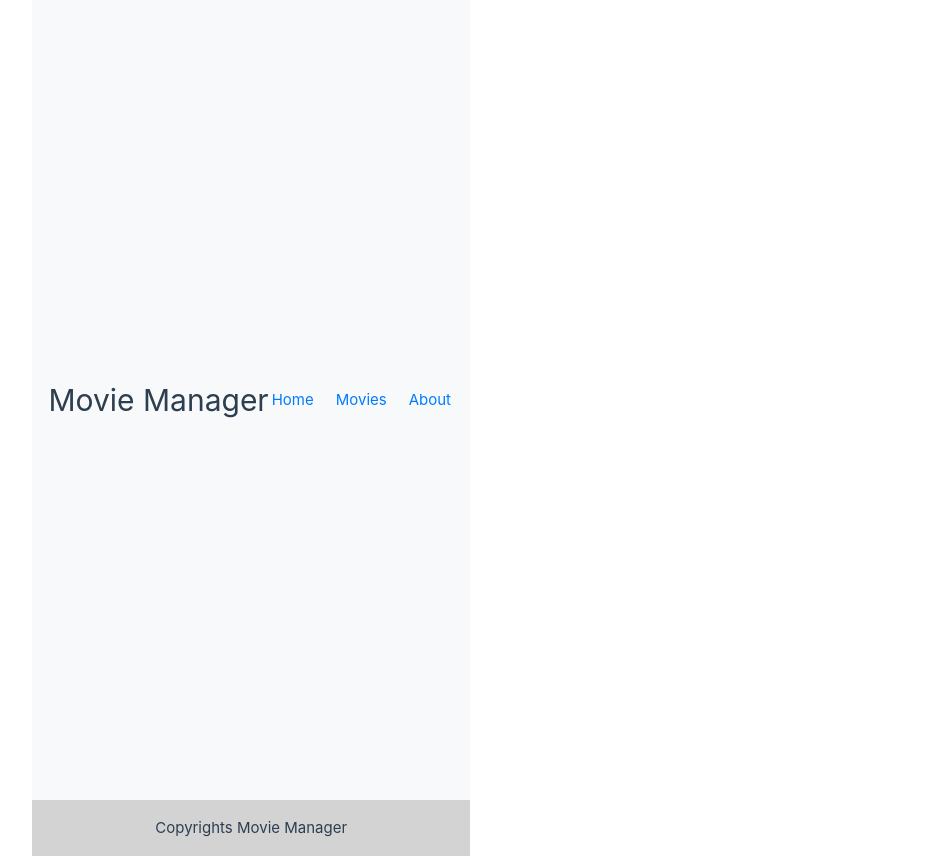
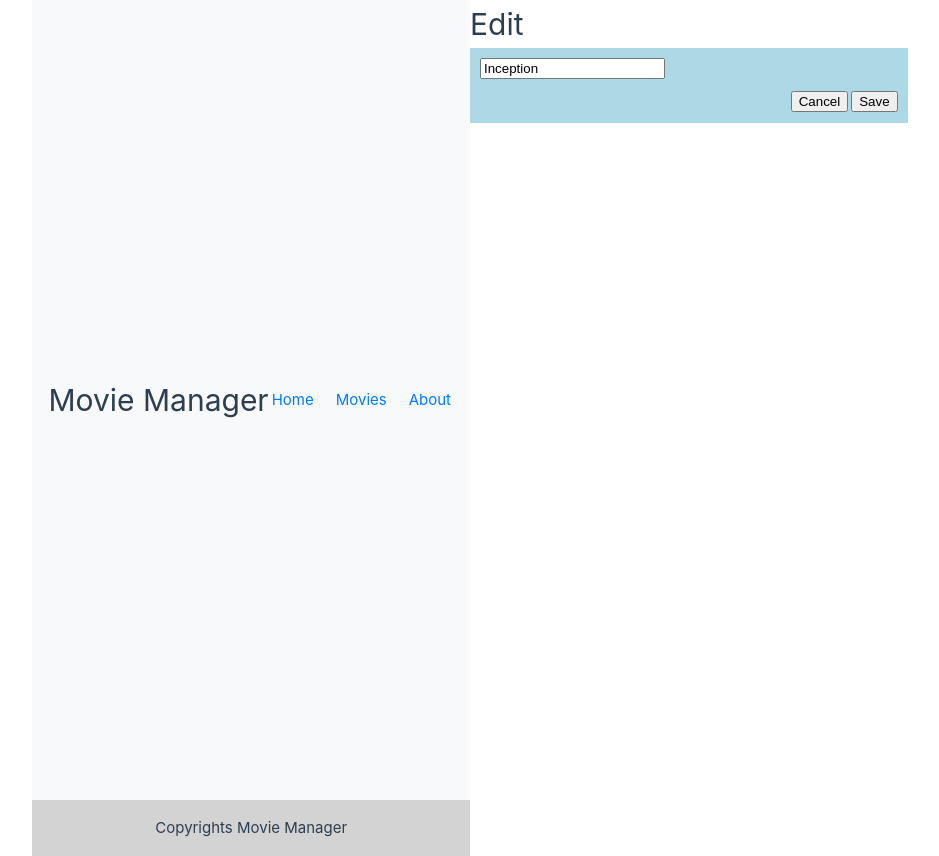
Before and after one commit to Moshe-Alper/manager-movies, a Vue app: page /movie/edit/m101 in a window 1280 px wide. Shown: the whole page, without its empty margins (170-1109 px from the left). Built offline with nearby package versions, Linux system fonts and the light colour scheme.

Commit message:
Add edit functionality for movies and update routing

```diff
--- a/src/cmps/MovieList.vue
+++ b/src/cmps/MovieList.vue
@@ -5,6 +5,7 @@
                 <MoviePreview :movie="movie" />
                 <div class="actions">
                     <RouterLink :to="`movie/${movie._id}`"><button>Details</button></RouterLink>
+                    <RouterLink :to="`movie/edit/${movie._id}`"><button>Edit</button></RouterLink>
                     <button @click="onRemoveMovie(movie._id)">x</button>
                 </div>
             </li>
--- a/src/pages/MovieDetails.vue
+++ b/src/pages/MovieDetails.vue
@@ -1,7 +1,7 @@
 <template>
   <div v-if="movie" class="movie-details">
     <h2>{{ movie.title }}</h2>
-    <RouterLink to="movie"><button>Back</button></RouterLink>
+    <RouterLink to="/movie"><button>Back</button></RouterLink>
   </div>
 </template>
 
--- /dev/null
+++ b/src/pages/MovieEdit.vue
@@ -0,0 +1,47 @@
+<template>
+  <h1>Edit</h1>
+  <form @submit.prevent="onSave" v-if="movie" class="movie-edit">
+    <input v-model="movie.title" type="text">
+    <div class="actions">
+      <RouterLink to="/movie"><button>Cancel</button></RouterLink>
+      <button type="submit">Save</button>
+    </div>
+  </form>
+
+</template>
+
+<script>
+import { movieService } from '@/services/movie.service'
+export default {
+  data() {
+    return {
+      movie: null,
+    }
+  },
+  methods: {
+    async onSave() {
+      await movieService.save(this.movie)
+      this.$router.push('/movie')
+    }
+  },
+  async created() {
+    const { id: movieId } = this.$route.params
+    this.movie = await movieService.get(movieId)
+  }
+
+}
+</script>
+
+<style lang="scss">
+.movie-edit {
+  display: grid;
+  justify-items: start;
+  gap: 10px;
+  padding: 10px;
+  background-color: lightblue;
+
+  .actions {
+    justify-self: end;
+  }
+}
+</style>
--- a/src/router/index.js
+++ b/src/router/index.js
@@ -2,6 +2,7 @@ import { createRouter, createWebHistory } from 'vue-router'
 import Home from '@/pages/Home.vue'
 import MovieIndex from '@/pages/MovieIndex.vue'
 import MovieDetails from '@/pages/MovieDetails.vue'
+import MovieEdit from '@/pages/MovieEdit.vue'
 
 const routerOptions = {
   history: createWebHistory(import.meta.env.BASE_URL),
@@ -22,6 +23,11 @@ const routerOptions = {
       component: MovieDetails,
     },
     {
+      path: '/movie/edit/:id',
+      name: 'MovieEdit',
+      component: MovieEdit,
+    },
+    {
       path: '/about',
       name: 'about',
       // route level code-splitting
```
